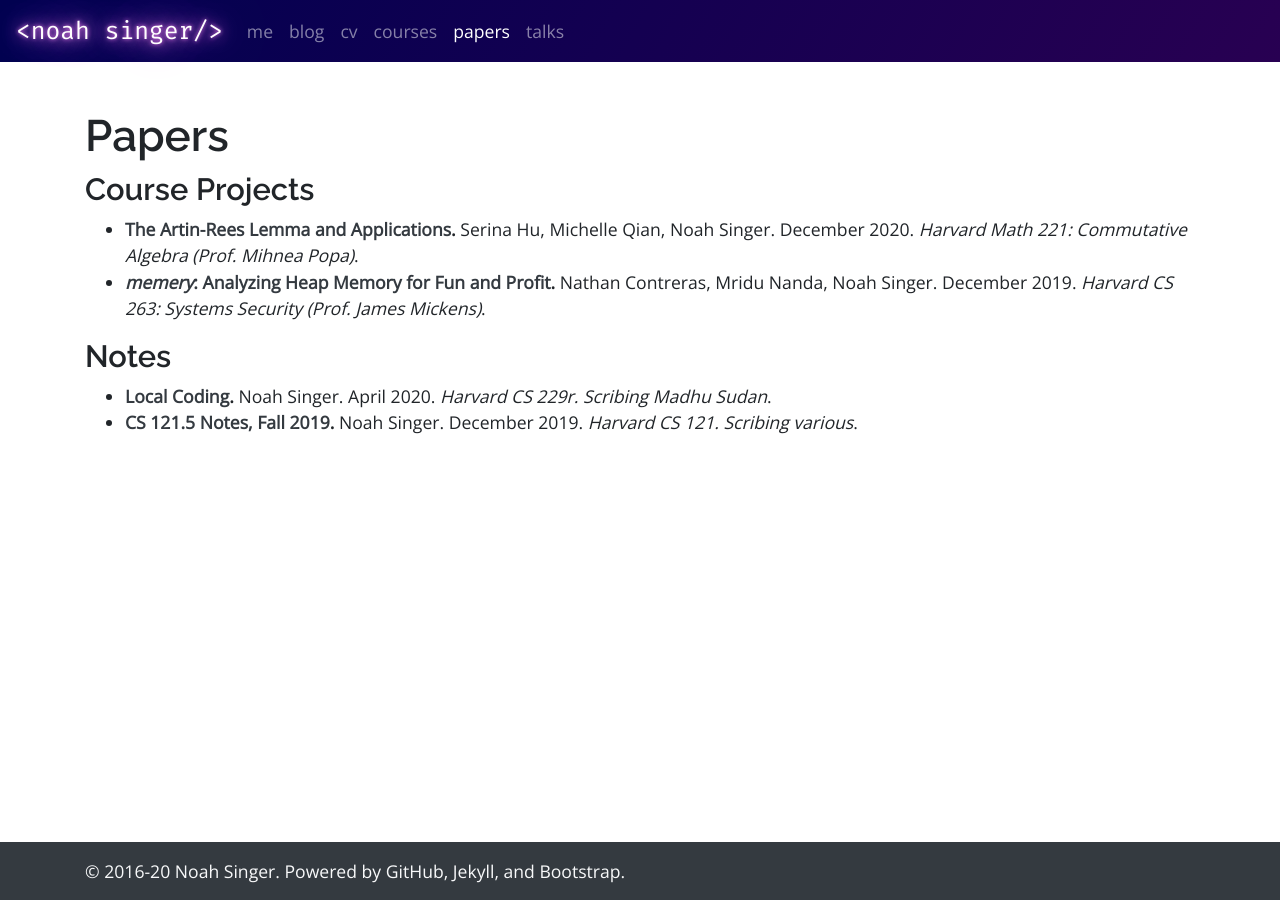
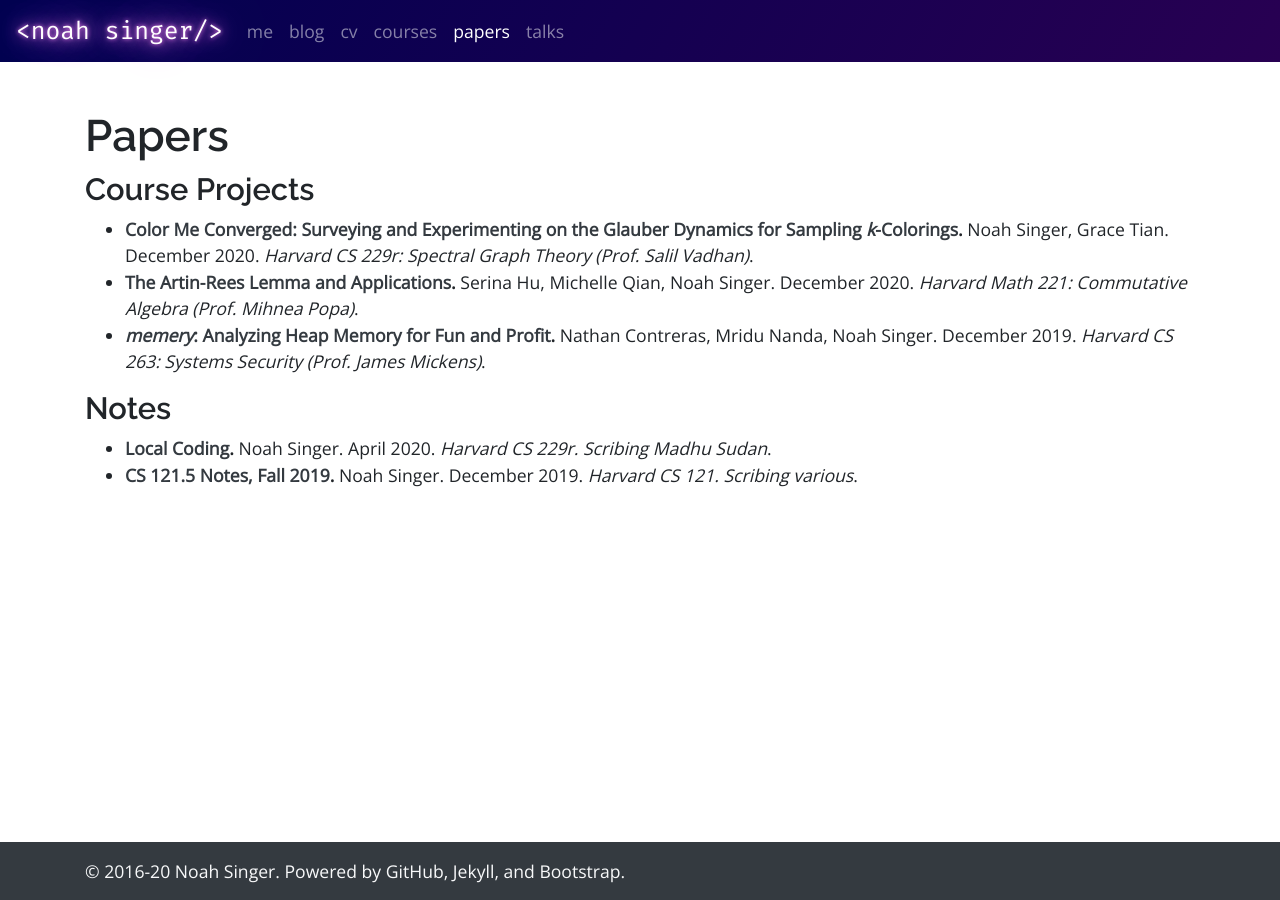
Before and after one commit to singerng/noahsinger.org, a Jekyll site: the page built from papers/index.md, in a window 1280 px wide. Built offline with Jekyll 4.4.1, drawn with Linux system fonts in a browser that asks for light colours; nearby versions of some CDN libraries.

Commit message:
added 229r paper

```diff
--- a/_data/papers.yml
+++ b/_data/papers.yml
@@ -1,3 +1,10 @@
+- title: "Color Me Converged: Surveying and Experimenting on the Glauber Dynamics for Sampling <em>k</em>-Colorings"
+  paper: glauber_colorings_cs_229r.pdf
+  date: 2020-12-19
+  authors: Noah Singer, Grace Tian
+  venue: "Harvard CS 229r: Spectral Graph Theory (Prof. Salil Vadhan)"
+  type: course_project
+
 - title: "The Artin-Rees Lemma and Applications"
   paper: artin_rees.pdf
   date: 2020-12-11
```
Also changed, not shown: 1 other file.
